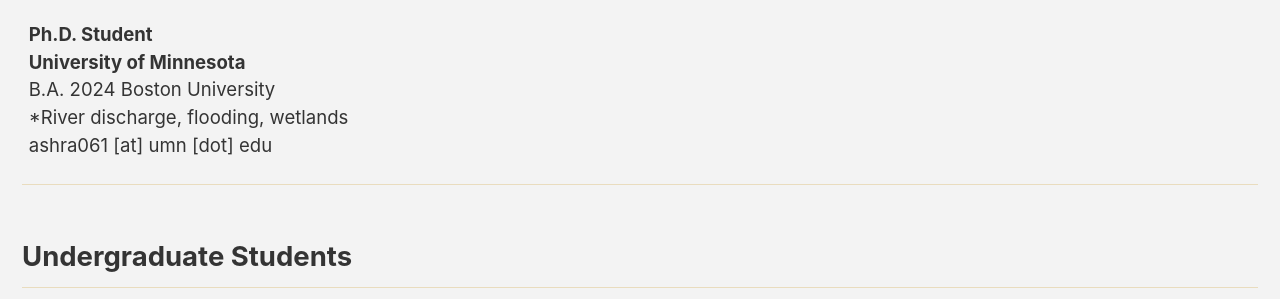
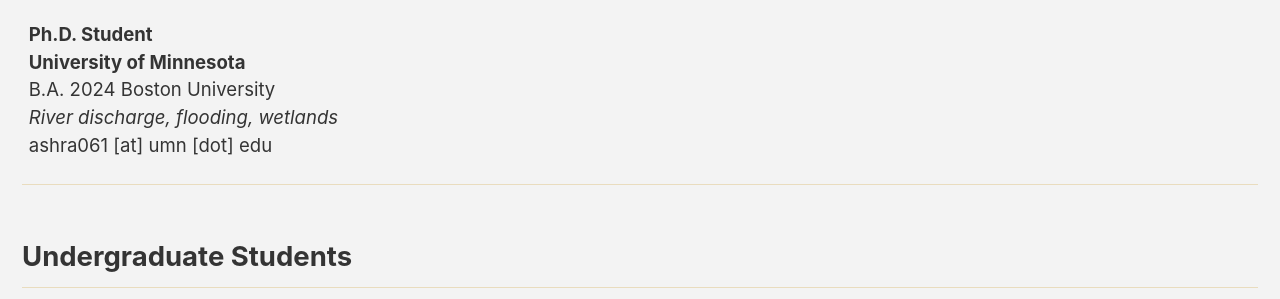
Before and after one commit to MNiMORPH/MNiMORPH.github.io, a Jekyll site: the page built from _pages/people.md, in a window 1280 px wide and 900 px high, scrolled down 5833 px. Shown: the part 154-453 px from the top of the window. Built offline with Jekyll 4.4.1, drawn with Linux system fonts in a browser that asks for light colours; cached includes are drawn as plain includes; nearby versions of some CDN libraries.

Commit message:
Italic formatting: Ashrani.

```diff
--- a/_pages/people.md
+++ b/_pages/people.md
@@ -177,7 +177,7 @@ grads:
     excerpt: "**Ph.D. Student**<br/>
               **University of Minnesota**<br>
               B.A. 2024 Boston University<br/>
-              *River discharge, flooding, wetlands<br/>
+              *River discharge, flooding, wetlands*<br/>
               ashra061 [at] umn [dot] edu
               "
 
```
